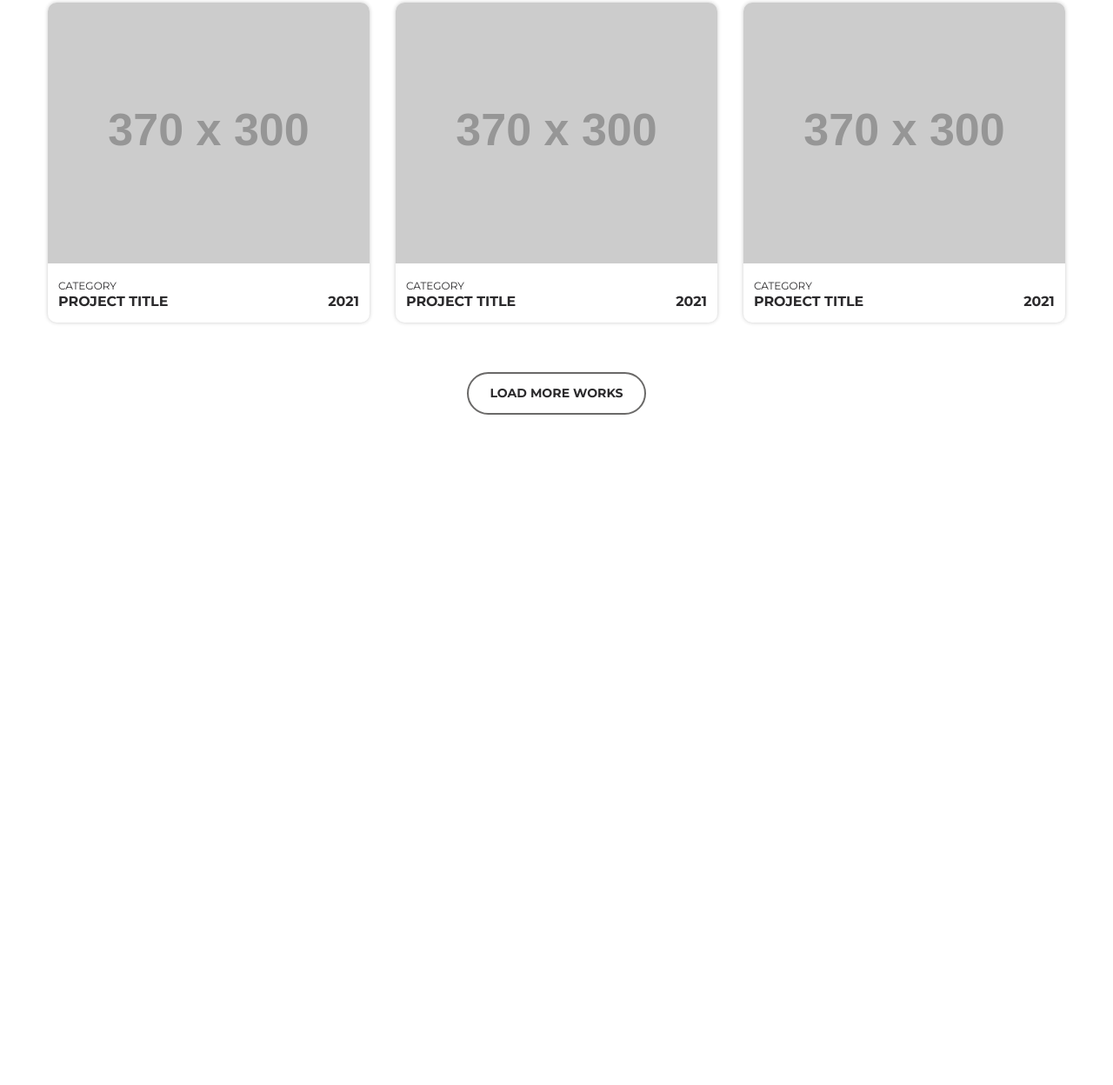
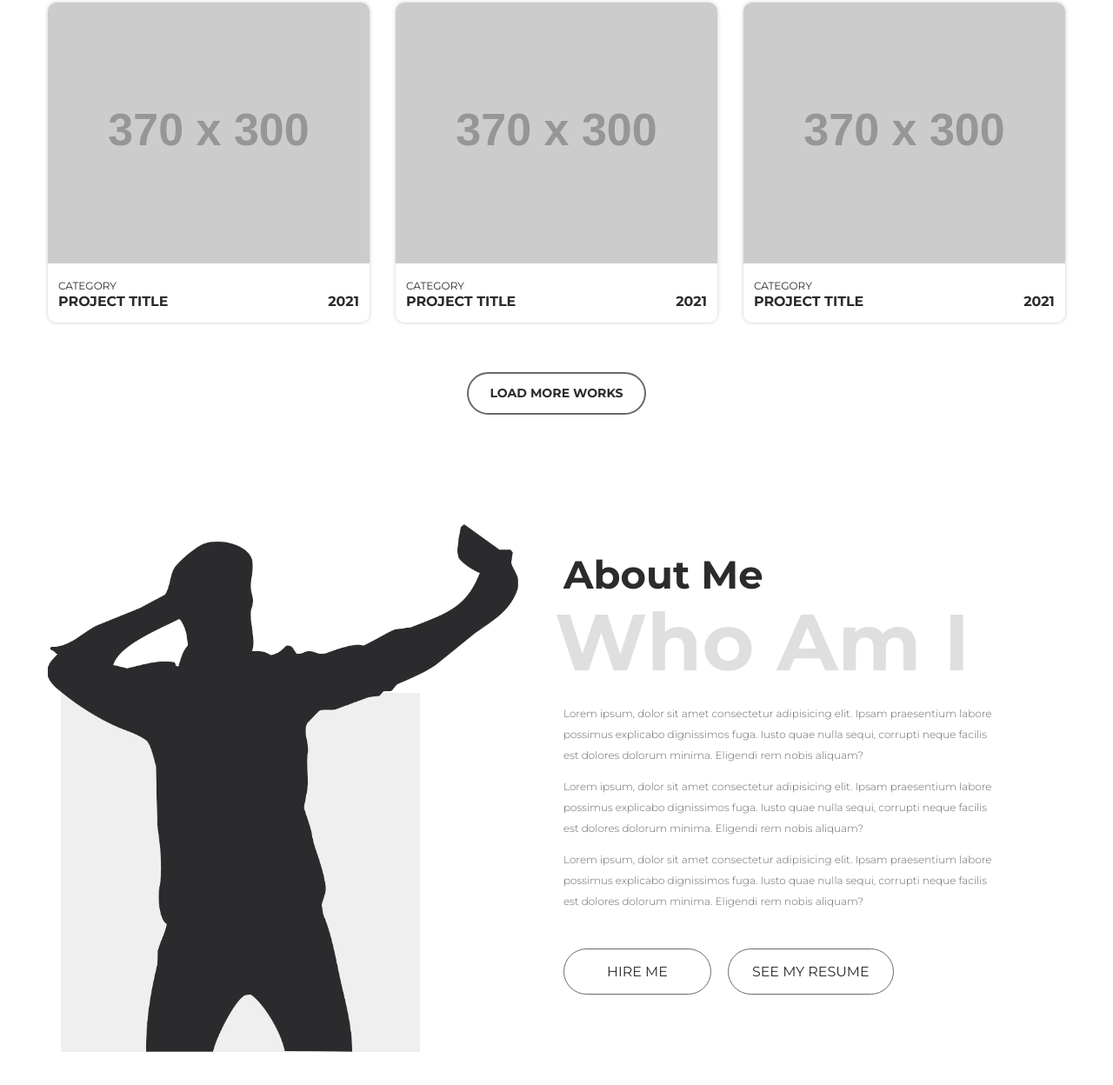
Before and after one commit to Kostya20292/Portfolio, a plain HTML site: page index.html in a window 1280 px wide. Shown: the part 1486-2734 px from the top of the page at 87% size. Before the commit the page ends 2005 px from the top, so only its background shows below. Drawn offline with Linux system fonts and the light colour scheme; placeholder pictures from the web are drawn by us.

Commit message:
Сверстан секция about

```diff
--- a/index.html
+++ b/index.html
@@ -198,5 +198,26 @@
     </div>
   </section>
 
+  <section class="about">
+    <div class="container">
+      <div class="about__inner">
+        <div class="about__photo">
+          <img class="img" src="img/designer_photo.png" alt="designer">
+        </div>
+        <div class="about__content">
+          <h3 class="about__title">About Me</h3>
+          <h2 class="about__bigtitle">Who Am I</h2>
+          <div class="about__text">
+            <p>Lorem ipsum, dolor sit amet consectetur adipisicing elit. Ipsam praesentium labore possimus explicabo dignissimos fuga. Iusto quae nulla sequi, corrupti neque facilis est dolores dolorum minima. Eligendi rem nobis aliquam?</p>
+            <p>Lorem ipsum, dolor sit amet consectetur adipisicing elit. Ipsam praesentium labore possimus explicabo dignissimos fuga. Iusto quae nulla sequi, corrupti neque facilis est dolores dolorum minima. Eligendi rem nobis aliquam?</p>
+            <p>Lorem ipsum, dolor sit amet consectetur adipisicing elit. Ipsam praesentium labore possimus explicabo dignissimos fuga. Iusto quae nulla sequi, corrupti neque facilis est dolores dolorum minima. Eligendi rem nobis aliquam?</p>
+          </div>
+          <a href="#" class="btn">Hire Me</a>
+          <button type="button" class="btn">See My Resume</button>
+        </div>
+      </div>
+    </div>
+  </section>
+
 </body>
 </html>
--- /dev/null
+++ b/less/blocks/about.less
@@ -0,0 +1,64 @@
+// main: ../style.less
+
+.about {
+  margin: 8.4rem 0;
+}
+
+.about__inner {
+  display: flex;
+  max-width: 1090px;
+}
+
+.about__photo,
+.about__content {
+  width: 50%;
+}
+
+.about__content {
+  padding-left: 3.2rem;
+  margin-top: 2rem;
+}
+
+.about__photo {
+  position: relative;
+
+  img {
+    position: relative;
+    z-index: 2;
+  }
+
+  &::before {
+    content: "";
+    width: 413px;
+    height: 413px;
+    background-color: #efefef;
+    position: absolute;
+    left: 1rem;
+    bottom: 0;
+    z-index: 1;
+  }
+}
+
+.about__title {
+  font-size: 3rem;
+  color: @black;
+  font-weight: 700;
+}
+
+.about__bigtitle {
+  font-size: 6.1rem;
+  line-height: 1.1;
+  color: fade(@black, 15%);
+  font-weight: 700;
+  margin-bottom: 1.4rem;
+  position: relative;
+  left: -10px;
+}
+
+.about__text {
+  font-size: 0.8rem;
+  color: @gray;
+  line-height: 2;
+  font-weight: 300;
+  margin-bottom: 2.8rem;
+}
--- a/less/blocks/helpers.less
+++ b/less/blocks/helpers.less
@@ -3,3 +3,9 @@
 .text-center {
   text-align: center;
 }
+
+.img {
+  display: block;
+  max-width: 100%;
+  height: auto;
+}
--- a/less/blocks/works.less
+++ b/less/blocks/works.less
@@ -1,7 +1,7 @@
 // main: ../style.less
 
 .works {
-  padding: 2.8rem 0;
+  margin: 2.8rem 0;
 }
 
 .works__nav {
--- a/less/style.less
+++ b/less/style.less
@@ -36,5 +36,6 @@ h6 {
 @import "blocks/works";
 @import "blocks/portfolio";
 @import "blocks/work";
+@import "blocks/about";
 
 @import "blocks/helpers";
```
Also changed, not shown: css/style.css.
